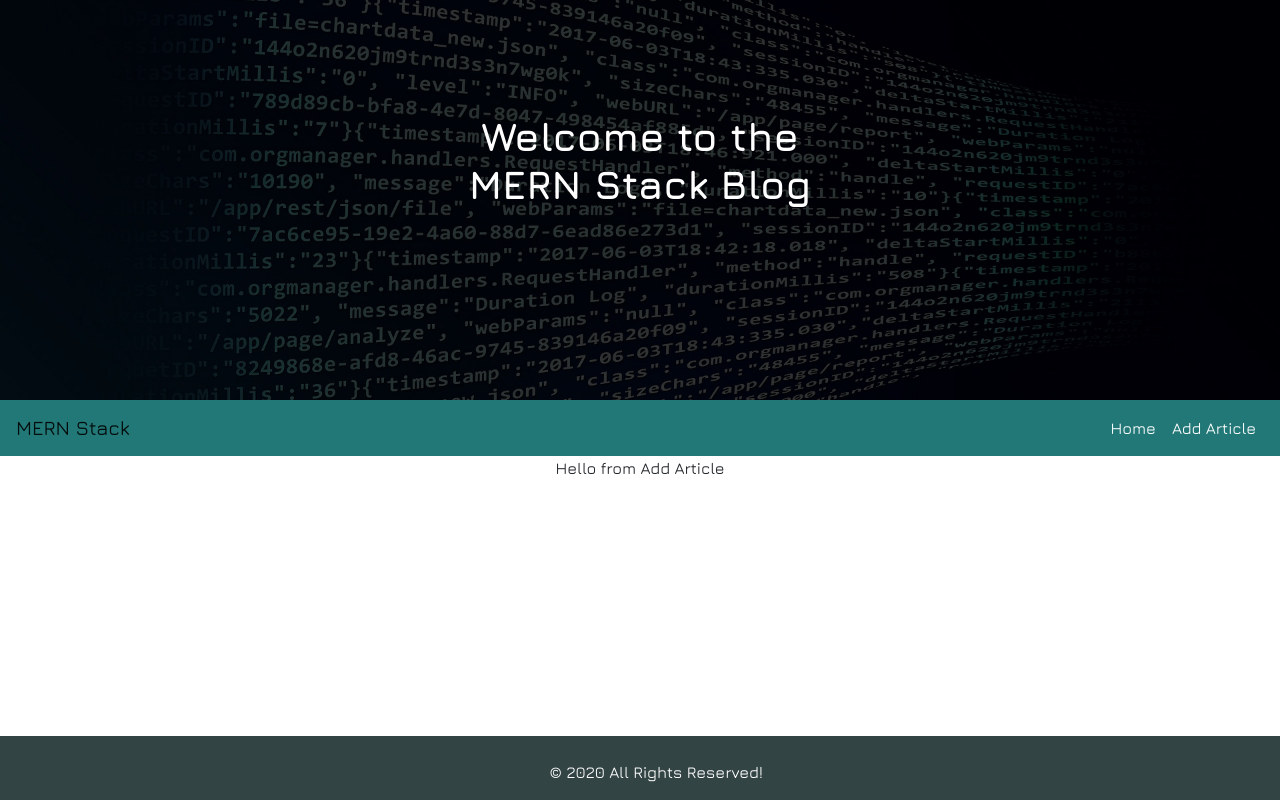
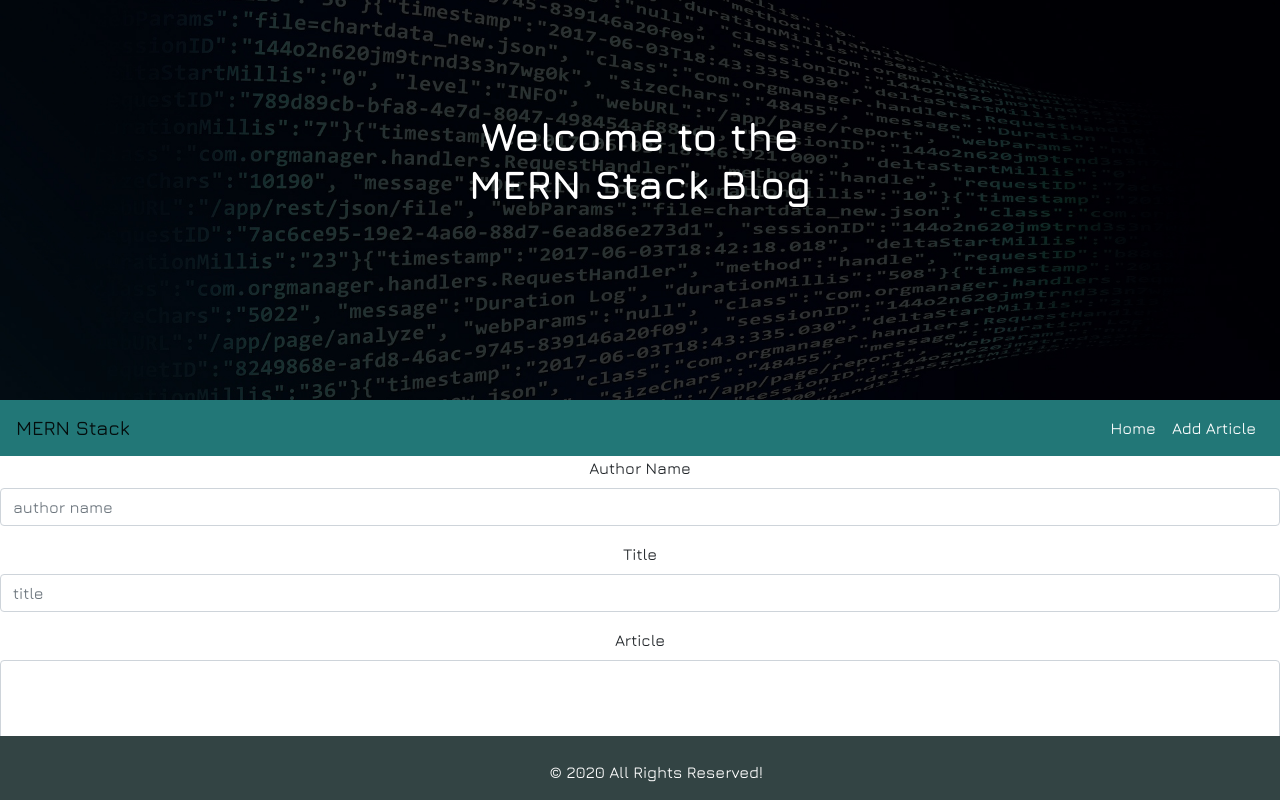
Before and after one commit to mrzacsmith/be-articles, a React (Create React App) app in the folder client/: page /add-article in a window 1280 px wide. Built offline with nearby package versions, Linux system fonts and the light colour scheme; no server answers.

Commit message:
create addArticle form

```diff
--- a/client/src/components/layouts/AddArticle.jsx
+++ b/client/src/components/layouts/AddArticle.jsx
@@ -1,7 +1,31 @@
 import React from 'react'
 
 const AddArticle = () => {
-  return <div>Hello from Add Article</div>
+  return (
+    <form>
+      <div className="form-group">
+        <label htmlFor="authorname">Author Name</label>
+        <input type="text" className="form-control" placeholder="author name" />
+      </div>
+      <div className="form-group">
+        <label htmlFor="title">Title</label>
+        <input
+          type="text"
+          className="form-control"
+          id="title"
+          placeholder="title"
+        />
+      </div>
+      <div className="form-group">
+        <label htmlFor="article">Article</label>
+        <textarea className="form-control" rows="3"></textarea>
+      </div>
+
+      <button type="submit" className="btn btn-primary">
+        Submit
+      </button>
+    </form>
+  )
 }
 
 export default AddArticle
```
